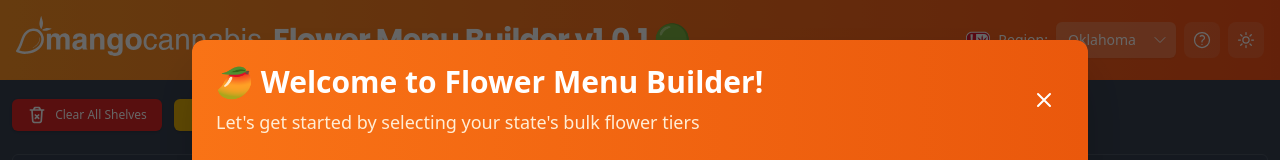
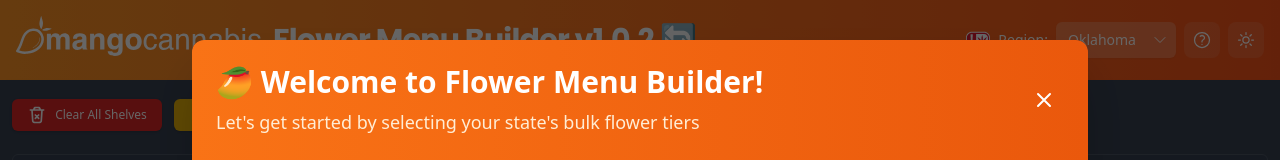
Before and after one commit to TheBurd/mango-cannabis-flower-menu-builder, a React (Vite) app: page / in a window 1280 px wide. Shown: the top 160 px of the page. Built offline with nearby package versions, Linux system fonts and the light colour scheme.

Commit message:
feat: Create v1.0.1 baseline with enhanced auto-updater

```diff
--- a/components/Header.tsx
+++ b/components/Header.tsx
@@ -48,7 +48,7 @@
             marginBottom: '0.5rem' // Add bottom margin to account for visual weight at bottom
           }}
         />
-        <h1 className="text-3xl font-bold tracking-tight" style={{fontFamily: "'Poppins', sans-serif"}}>{appName} v1.0.1 🟢</h1>
+        <h1 className="text-3xl font-bold tracking-tight" style={{fontFamily: "'Poppins', sans-serif"}}>{appName} v1.0.2 🔄</h1>
         {updateAvailable && (
           <button
             onClick={onUpdateClick}
--- a/package.json
+++ b/package.json
@@ -1,7 +1,7 @@
 {
   "name": "mango-cannabis-flower-menu-builder",
   "private": true,
-  "version": "1.0.2",
+  "version": "1.0.1",
   "description": "Professional cannabis flower menu builder with dynamic pricing, state compliance, and beautiful export capabilities. Create stunning dispensary menus with real-time strain management, THC compliance indicators, and multi-format export options.",
   "author": "Brad Forsythe <brad@mangocannabis.com>",
   "company": "Mango Cannabis",
```
